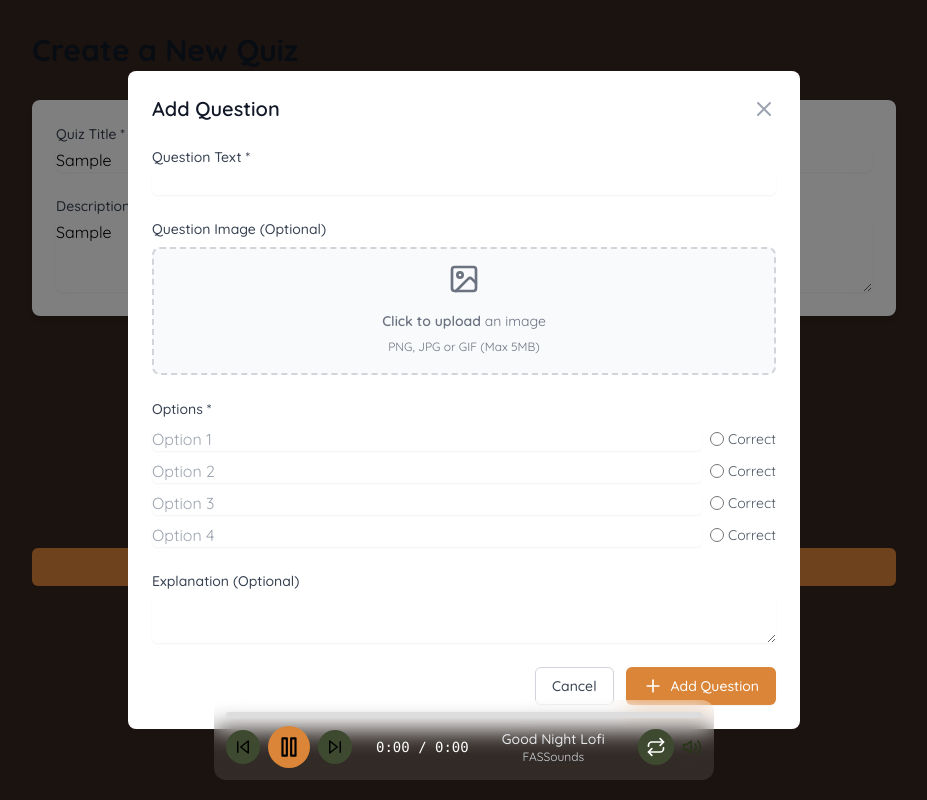
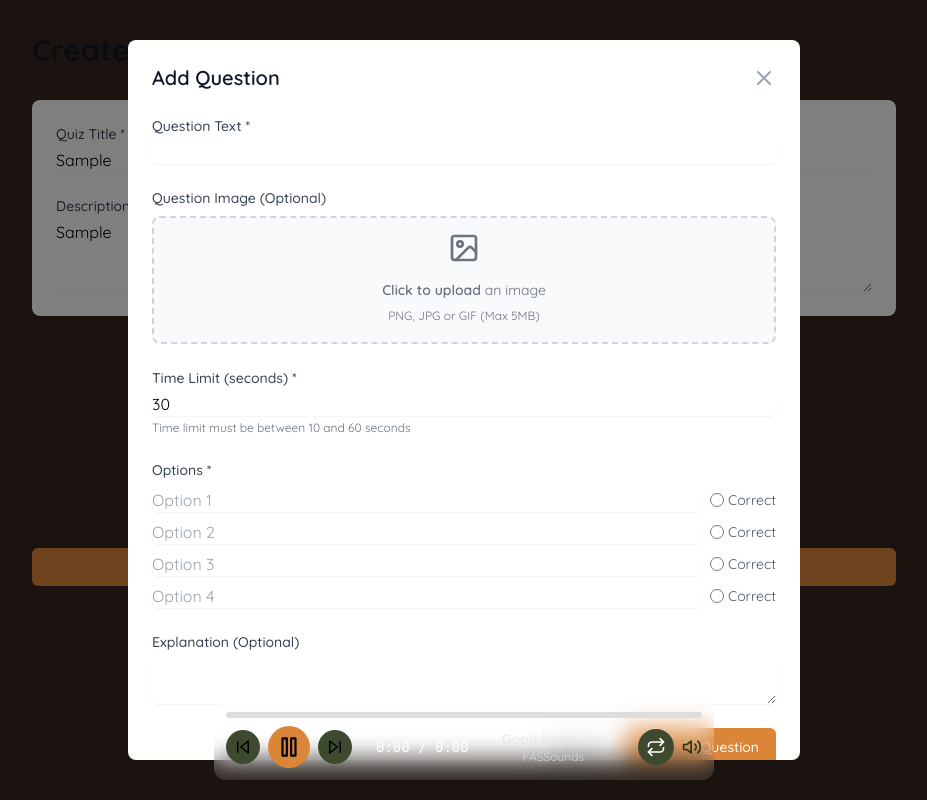
Before and after one commit to caglayagmuricerr/front-lofilearn, a React (Vite) app: page /create in a window 1280 px wide. Both pictures are taken after typing "Sample", "Sample" into the empty fields and a click on the button "Add Question". Shown: the whole page, without its empty margins (176-1103 px from the left). Built offline with nearby package versions, Linux system fonts and the light colour scheme.

Commit message:
added time to questions in CreateQuiz

```diff
--- a/src/pages/CreateQuiz.tsx
+++ b/src/pages/CreateQuiz.tsx
@@ -9,6 +9,7 @@ interface QuestionForm {
   correctAnswer: string;
   explanation?: string;
   image?: string;
+  timeLimit: number;
 }
 
 function CreateQuiz() {
@@ -33,6 +34,7 @@ function CreateQuiz() {
     correctAnswer: "",
     explanation: "",
     image: "",
+    timeLimit: 30,
   });
 
   const [loading, setLoading] = useState(false);
@@ -53,7 +55,7 @@ function CreateQuiz() {
       formData.append("image", file);
 
       const cookie = document.cookie;
-      const token = cookie.split("%20")[1].trim();
+      const token = cookie.split("%20")[1];
 
       const response = await fetch("/api/quizzes/upload-image", {
         method: "POST",
@@ -88,23 +90,34 @@ function CreateQuiz() {
   };
 
   const handleAddQuestion = () => {
-    if (!currentQuestion.text.trim()) {
+    if (!currentQuestion.text) {
       setError("Question text is required");
       return;
     }
 
     const hasValidOptions = currentQuestion.options.some(
-      (option) => option.text.trim() && option.isCorrect
+      (option) => option.text && option.isCorrect
     );
 
     if (!hasValidOptions) {
       setError("At least one option must be filled and marked as correct");
       return;
     }
+    const timeLimit = currentQuestion.timeLimit;
+
+    if (timeLimit < 10 || timeLimit > 60) {
+      setError("Time limit must be between 10 and 60 seconds");
+      return;
+    }
+
+    const questionToAdd = {
+      ...currentQuestion,
+      timeLimit: currentQuestion.timeLimit,
+    };
 
     setQuizData({
       ...quizData,
-      questions: [...quizData.questions, currentQuestion],
+      questions: [...quizData.questions, questionToAdd],
     });
 
     setCurrentQuestion({
@@ -119,8 +132,8 @@ function CreateQuiz() {
       correctAnswer: "",
       explanation: "",
       image: "",
+      timeLimit: 30,
     });
-
     setError("");
     setIsModalOpen(false);
   };
@@ -131,7 +144,7 @@ function CreateQuiz() {
     setError("");
     setSuccess("");
 
-    if (!quizData.title.trim()) {
+    if (!quizData.title) {
       setError("Quiz title is required");
       setLoading(false);
       return;
@@ -145,7 +158,7 @@ function CreateQuiz() {
 
     try {
       const cookie = document.cookie;
-      const token = cookie.split("%20")[1].trim();
+      const token = cookie.split("%20")[1];
 
       if (!token) {
         setError("You must be logged in to create a quiz");
@@ -311,6 +324,9 @@ function CreateQuiz() {
                           Correct:{" "}
                           {question.options.find((opt) => opt.isCorrect)?.text}
                         </div>
+                        <div className="text-sm text-gray-500 mt-1">
+                          Time limit: {question.timeLimit} seconds
+                        </div>
                       </div>
                     </div>
                   </div>
@@ -433,6 +449,35 @@ function CreateQuiz() {
                   </div>
                 )}
               </div>
+              <div>
+                <label
+                  htmlFor="timeLimit"
+                  className="block text-sm font-medium text-gray-700"
+                >
+                  Time Limit (seconds) *
+                </label>
+                <input
+                  type="number"
+                  id="timeLimit"
+                  value={currentQuestion.timeLimit}
+                  onChange={(e) => {
+                    const value = parseInt(e.target.value);
+                    setCurrentQuestion({
+                      ...currentQuestion,
+                      timeLimit: isNaN(value)
+                        ? 10
+                        : Math.max(10, Math.min(60, value)),
+                    });
+                  }}
+                  min="10"
+                  max="60"
+                  className="mt-1 block w-full rounded-md border-gray-300 shadow-sm focus:border-chestnut-400 focus:ring-chestnut-400"
+                  required
+                />
+                <p className="text-xs text-gray-500 mt-1">
+                  Time limit must be between 10 and 60 seconds
+                </p>
+              </div>
 
               <div>
                 <label className="block text-sm font-medium text-gray-700 mb-2">
```
Also changed, not shown: src/pages/PlayQuiz.tsx (+4 -4 lines).
